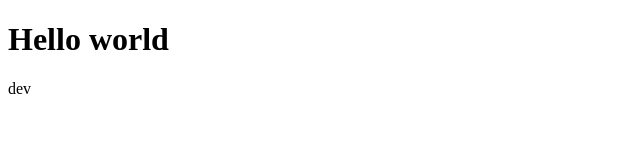
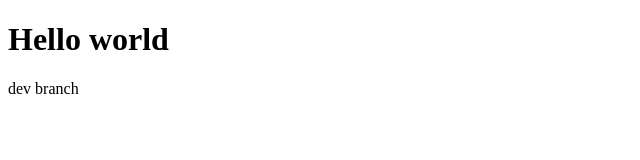
Before and after one commit to tamara-kostova/jenkins, a plain HTML site: page index.html in a window 1280 px wide. Shown: the full height of the page, 0-640 px from the left. Drawn offline with Linux system fonts and the light colour scheme.

Commit message:
Update index.html

```diff
--- a/index.html
+++ b/index.html
@@ -3,6 +3,6 @@
 <body>
 
 <h1>Hello world</h1>
-<p> dev </p>
+<p> dev branch </p>
 </body>
 </html>
```
